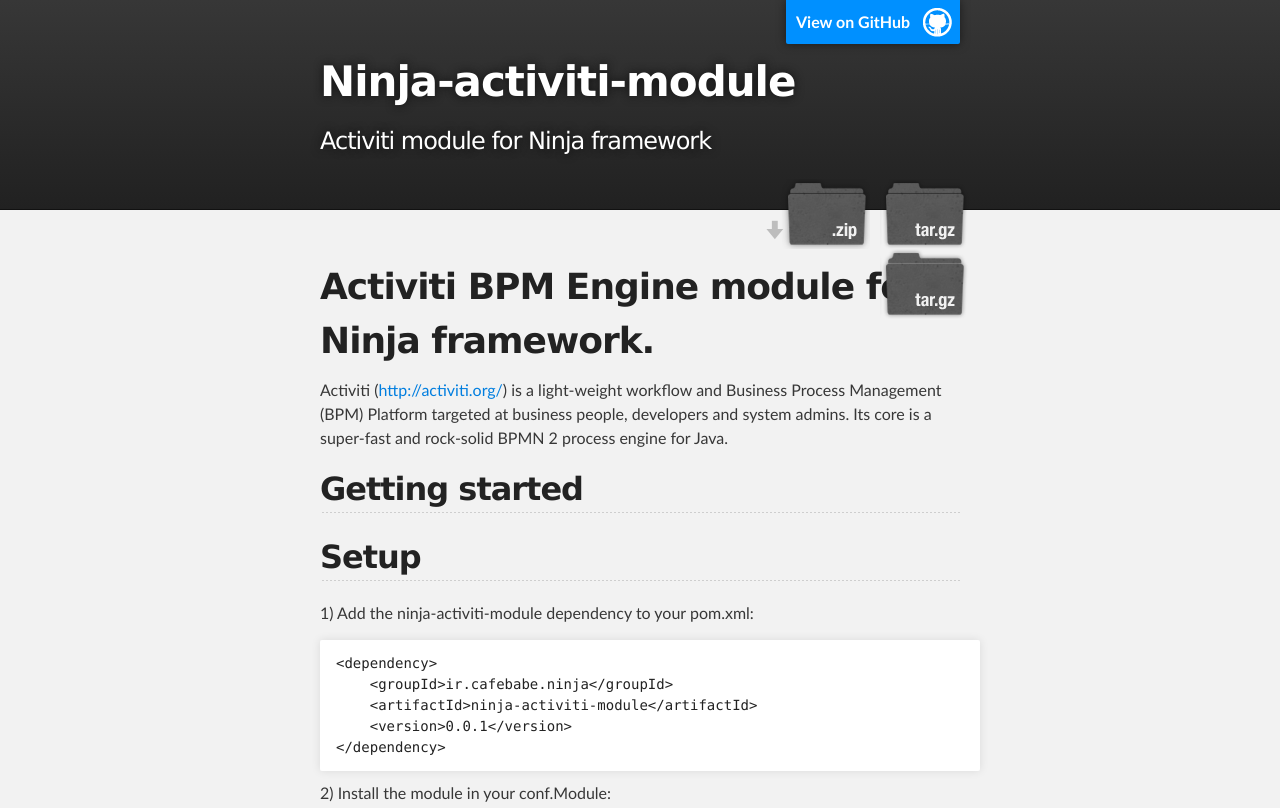
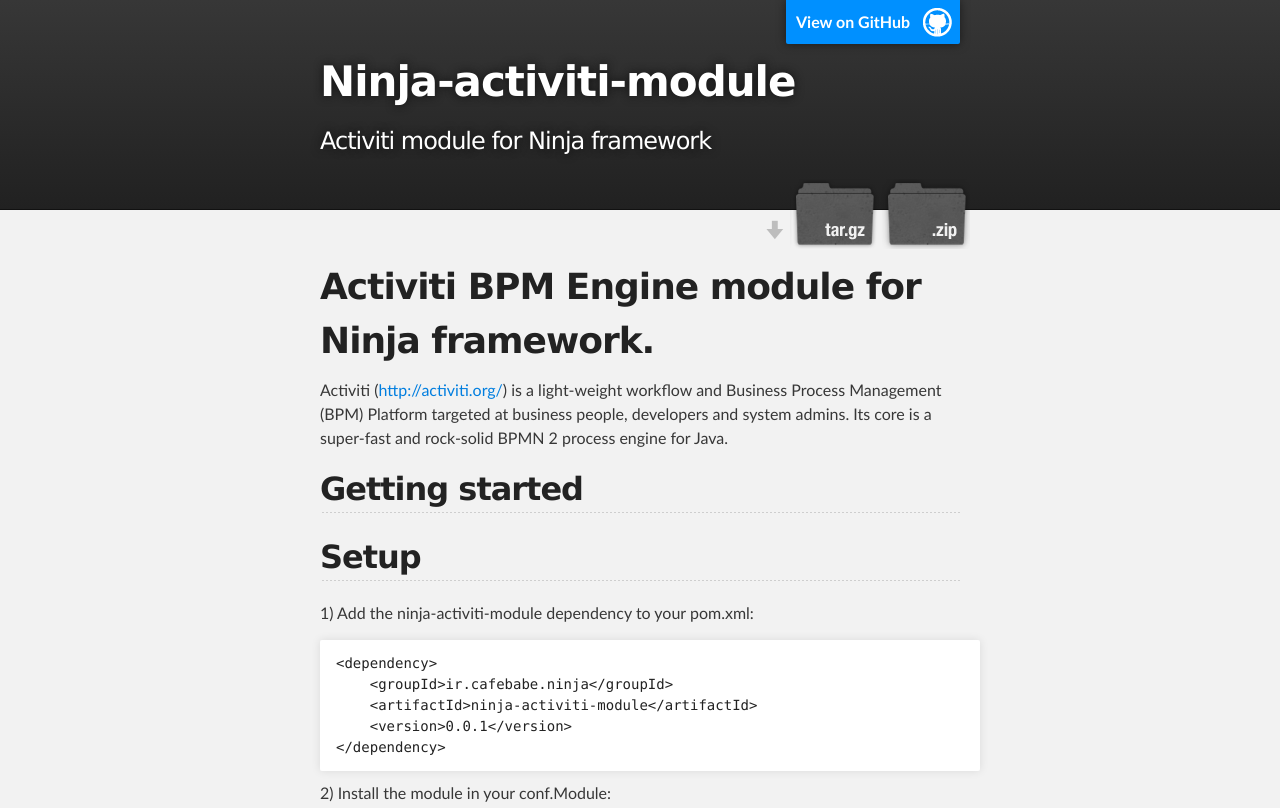
Before and after one commit to mortezaadi/ninja-activiti-module, a plain HTML site: page index.html in a window 1280 px wide. Shown: the top 808 px of the page. Drawn offline with Linux system fonts and the light colour scheme.

Commit message:
Update index.html

```diff
--- a/index.html
+++ b/index.html
@@ -22,7 +22,6 @@
           <h2 id="project_tagline">Activiti module for Ninja framework</h2>
 
             <section id="downloads">
-               <a class="tar_download_link" href="https://github.com/mortezaadi/ninja-activiti-module/releases/tag/ninja-activiti-module-0.0.1">Download this project as a tar.gz file</a>
               <a class="zip_download_link" href="https://github.com/mortezaadi/ninja-activiti-module/zipball/master">Download this project as a .zip file</a>
               <a class="tar_download_link" href="https://github.com/mortezaadi/ninja-activiti-module/tarball/master">Download this project as a tar.gz file</a>
             </section>
```
